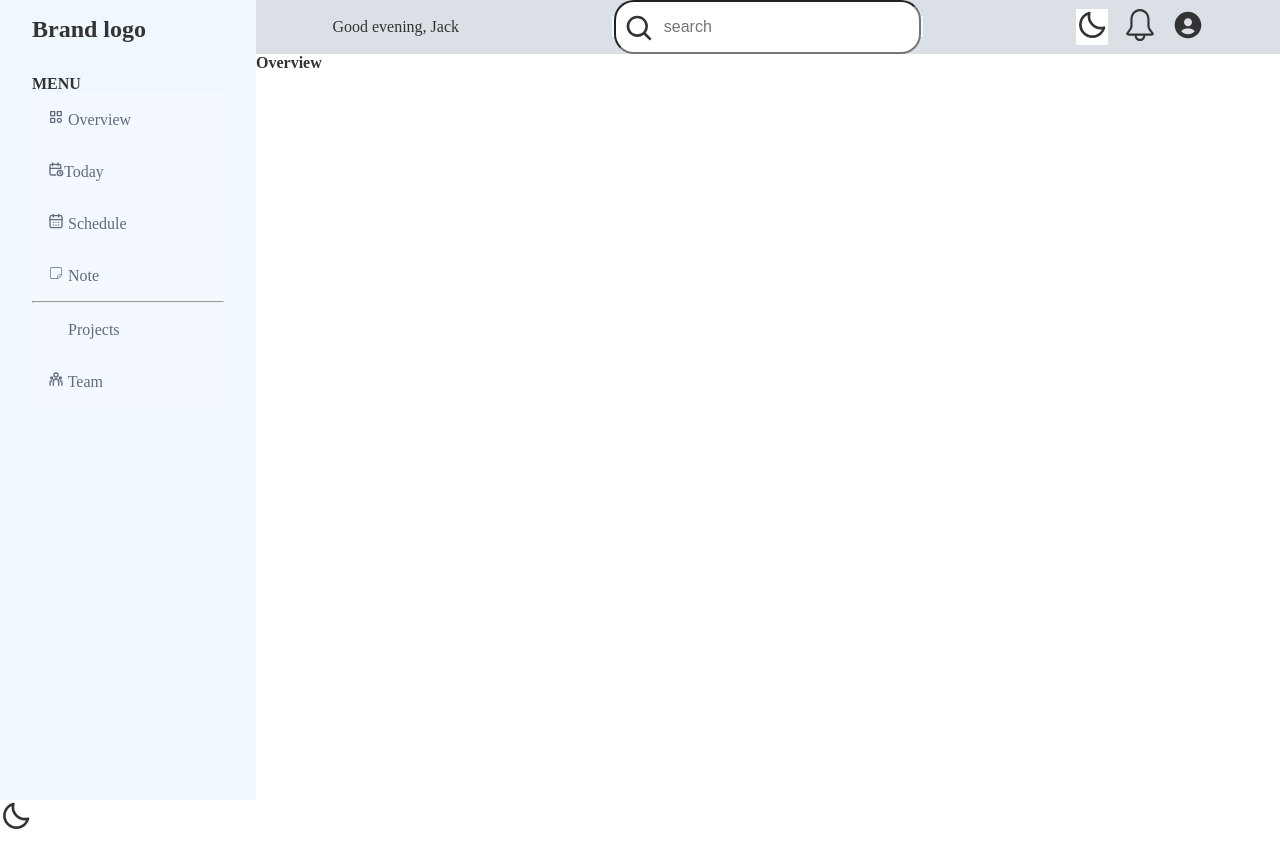
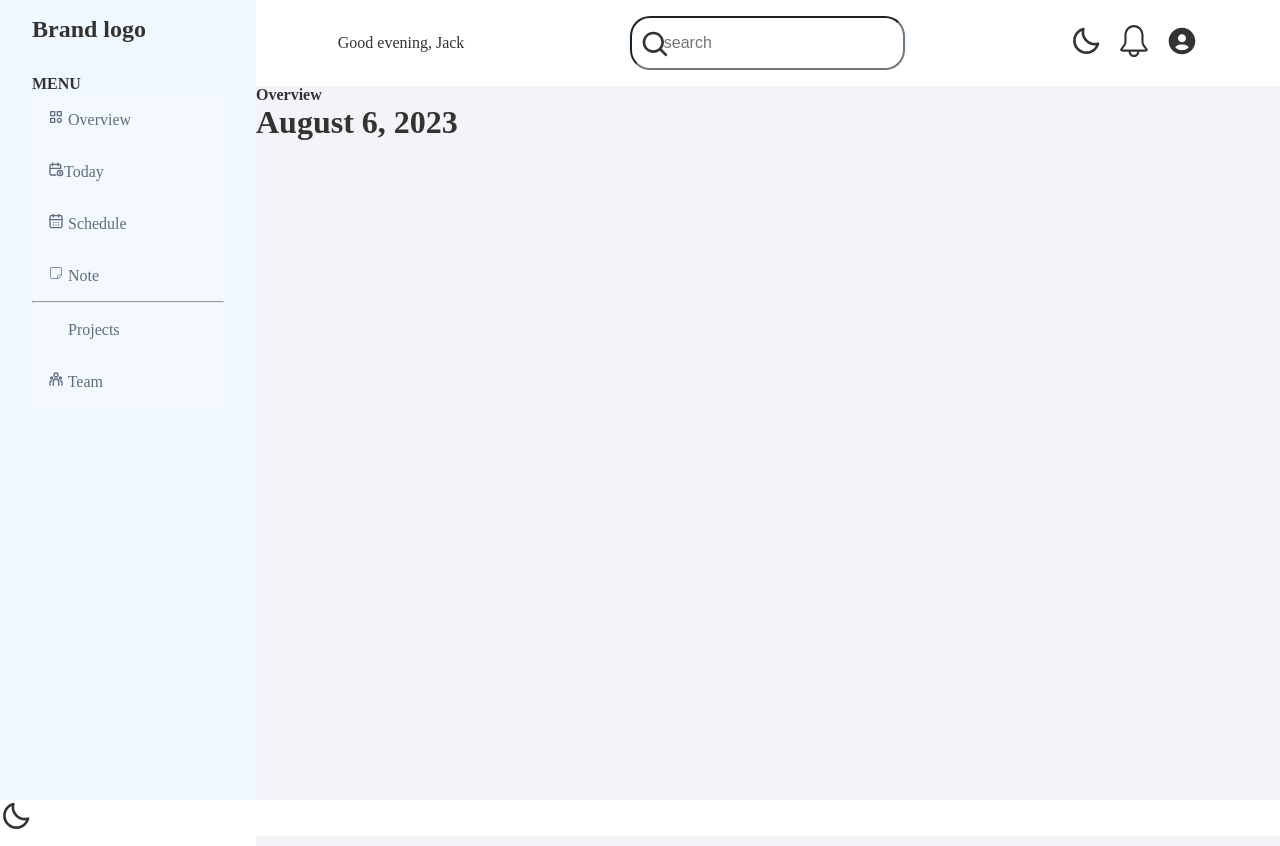
Before and after one commit to walexy026/istart-tech, a React (Create React App) app: page / in a window 1280 px wide. Built offline with nearby package versions, Linux system fonts and the light colour scheme; some icons are missing.

Commit message:
added the current date

```diff
--- a/src/Components/Overview/Overview.css
+++ b/src/Components/Overview/Overview.css
@@ -4,7 +4,7 @@
   margin-left: 20vw;
 }
 .overviewUpperWrapper {
-  background-color: #dae0e6;
+  background-color: #fff;
   display: flex;
   justify-content: space-around;
   align-items: center;
@@ -15,8 +15,9 @@
   position: relative;
 }
 input {
+  margin: 1rem 0;
   border-radius: 20px;
-  padding: 1rem 3rem;
+  padding: 1rem 2rem;
   font-size: 1rem;
 }
 input:focus {
@@ -26,3 +27,8 @@ input:focus {
   display: flex;
   gap: 1rem;
 }
+
+.overviewDownTray {
+  background-color: #f2f4f7;
+  height: 95vh;
+}
--- a/src/Components/Overview/Overview.jsx
+++ b/src/Components/Overview/Overview.jsx
@@ -1,10 +1,15 @@
 import React from "react";
 import "./Overview.css";
-import { BiMoon, BiSearch, BiSolidUserCircle } from "react-icons/bi";
+import { BiSearch, BiSolidUserCircle } from "react-icons/bi";
 import { SlBell } from "react-icons/sl";
 import Theme from "../ThemeChanger/Theme";
 
 const Overview = () => {
+  const current = new Date();
+  const date = `${current.toLocaleString("default", {
+    month: "long",
+  })} ${current.getDate()}, ${current.getFullYear()}`;
+
   return (
     <div className="overview">
       <div className="overviewUpperWrapper">
@@ -29,7 +34,10 @@ const Overview = () => {
           <BiSolidUserCircle fontSize="2rem" />
         </div>
       </div>
-      <b>Overview</b>
+      <div className="overviewDownTray">
+        <b>Overview</b>
+        <h1>{date}</h1>
+      </div>
     </div>
   );
 };
```
